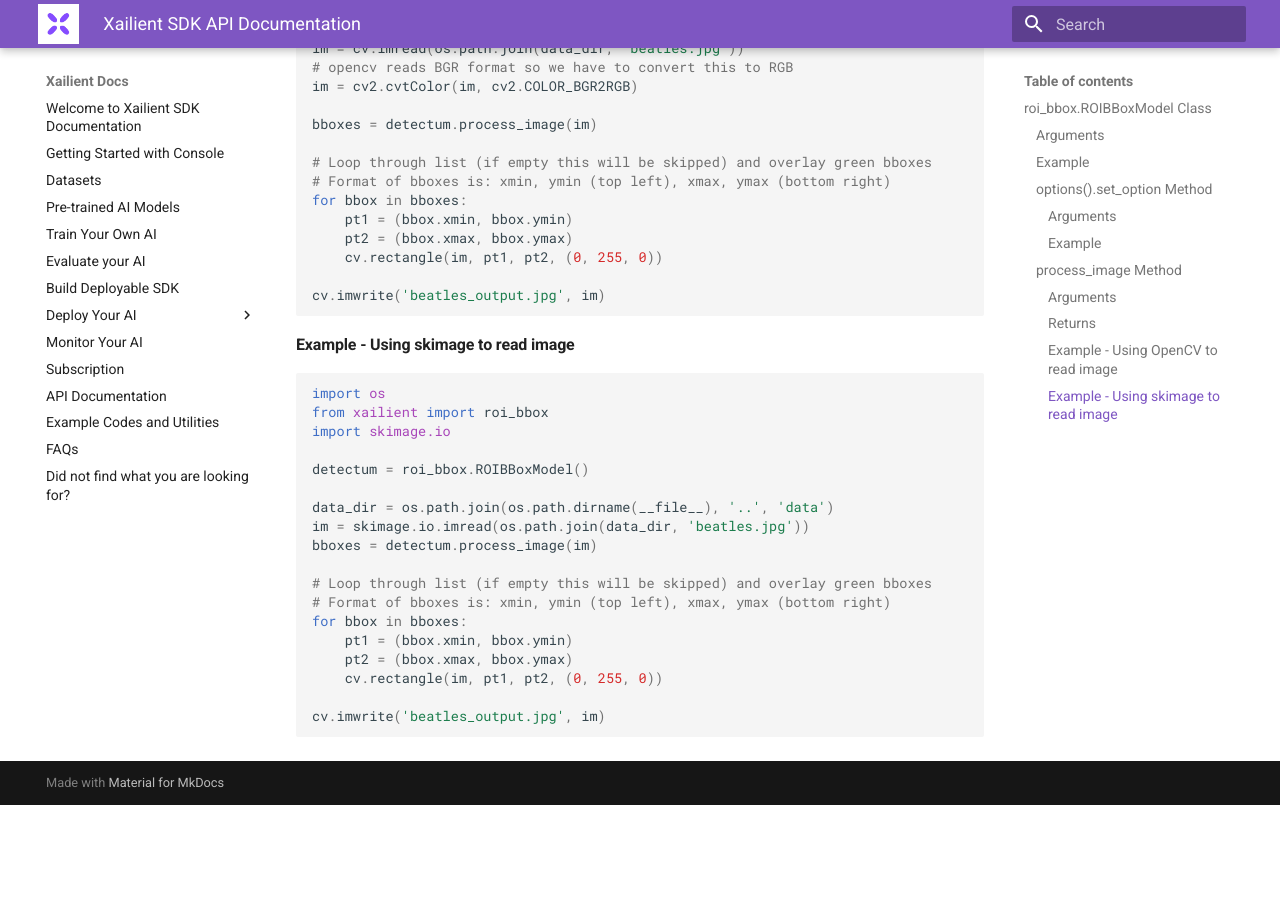
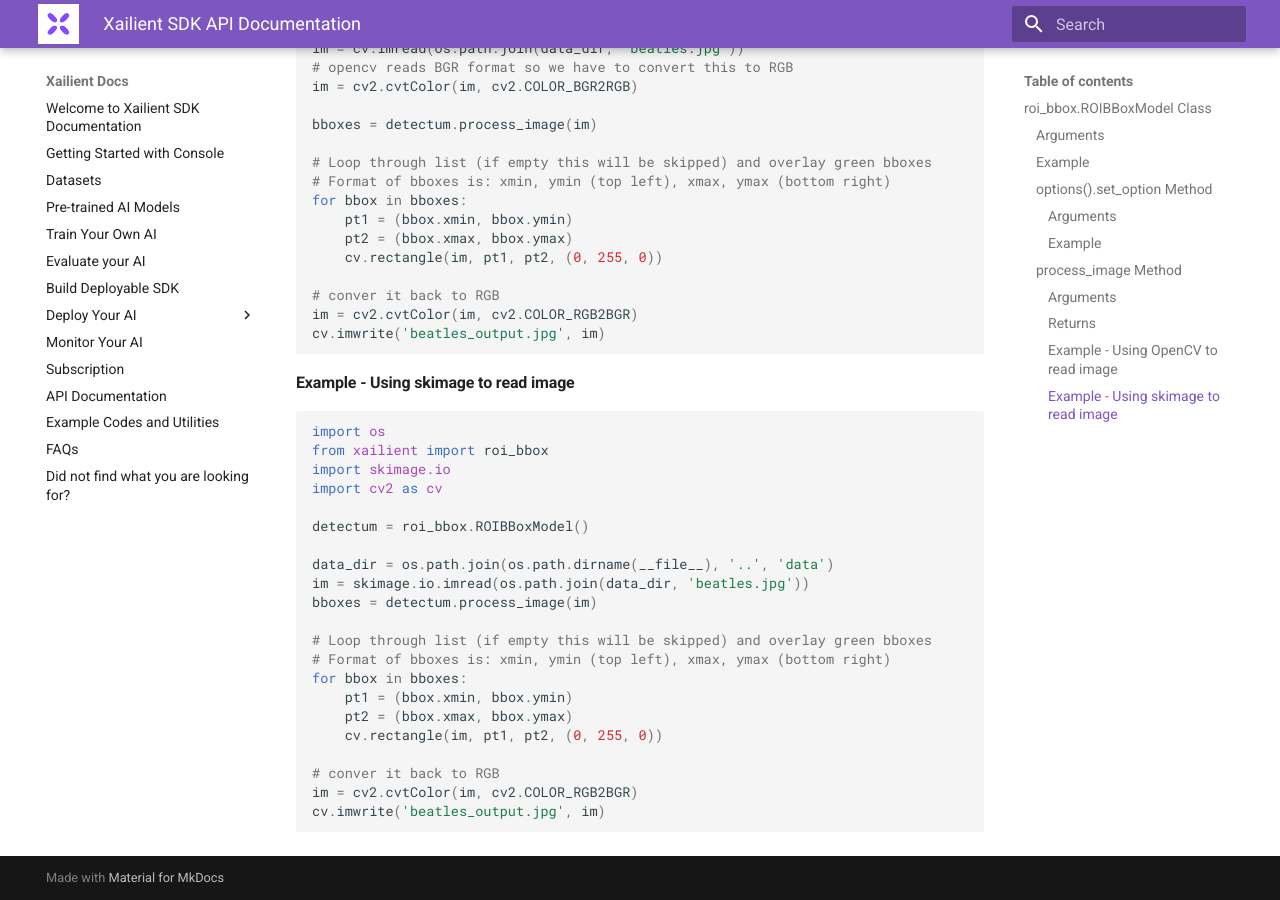
Before and after one commit to xailient-public/docs, an MkDocs documentation site: the page built from docs/python_sdk_v2.0.md, in a window 1280 px wide and 900 px high, scrolled down 2593 px. Built offline with MkDocs 1.6.1 and Material for MkDocs 9.7.7, drawn with Linux system fonts in a browser that asks for light colours; before the commit the page ends 3398 px from its top, so only the background shows below that.

Commit message:
Sample code edits (#29)
* Adding code to convert the image back to RGB in sample code

````diff
--- a/docs/python_sdk_v2.0.md
+++ b/docs/python_sdk_v2.0.md
@@ -122,6 +122,8 @@ for bbox in bboxes:
     pt2 = (bbox.xmax, bbox.ymax)
     cv.rectangle(im, pt1, pt2, (0, 255, 0))
 
+# conver it back to RGB
+im = cv2.cvtColor(im, cv2.COLOR_RGB2BGR)
 cv.imwrite('beatles_output.jpg', im)
 ```
 
@@ -131,6 +133,7 @@ cv.imwrite('beatles_output.jpg', im)
 import os
 from xailient import roi_bbox
 import skimage.io
+import cv2 as cv
 
 detectum = roi_bbox.ROIBBoxModel()
 
@@ -145,5 +148,7 @@ for bbox in bboxes:
     pt2 = (bbox.xmax, bbox.ymax)
     cv.rectangle(im, pt1, pt2, (0, 255, 0))
 
+# conver it back to RGB
+im = cv2.cvtColor(im, cv2.COLOR_RGB2BGR)
 cv.imwrite('beatles_output.jpg', im)
 ```
````
